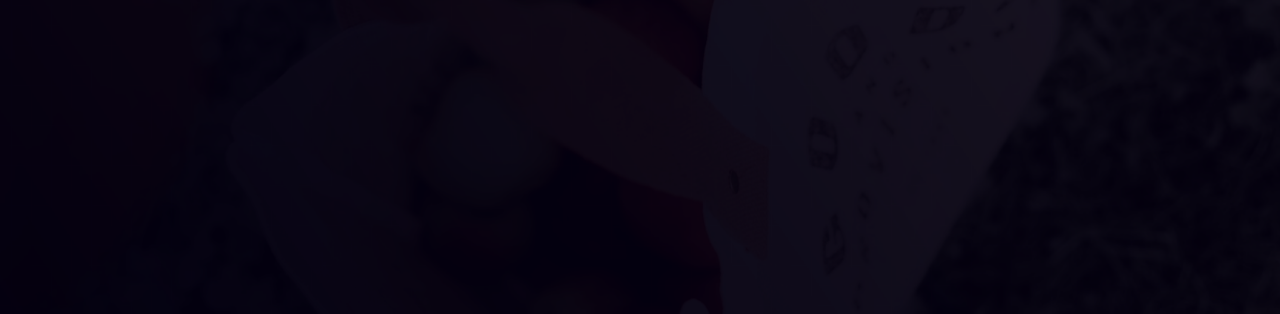
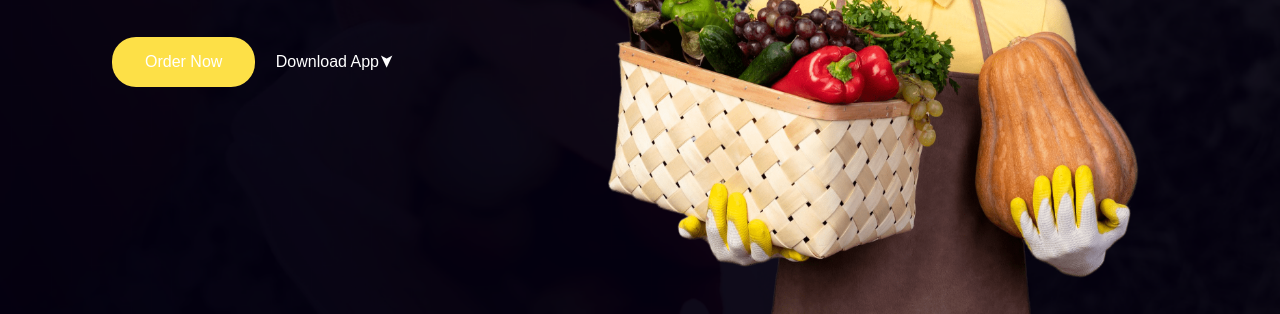
Before and after one commit to HafeefaPC/Tailwind_CSS_website, a plain HTML site: page index.html in a window 1280 px wide. Shown: the part 486-800 px from the top of the page. Drawn offline with nearby package versions, Linux system fonts and the light colour scheme.

Commit message:
styling completed

```diff
--- a/index.html
+++ b/index.html
@@ -9,7 +9,7 @@
 </head>
 <body>
     <div class="container min-h-screen bg-[url('images/image.png')] bg-center
-    bg-cover px-28 py-5">
+    bg-cover px-28 py-5 relative">
       <nav class="flex text-center">
        <img src="images/logo.png" class="w-40 cursor-pointer">
        <ul class="flex-1 text-center">
@@ -25,7 +25,15 @@
             <span class="font-light">15 mins</span></h1>
         <p>Grocify offer a wide range of products, including fresh products, meats,
             dairy,baked goods and non-perishable items.</p>
+         <div class="mt-10">
+            <a href="#" class="bg-yellow-300 rounded-3xl py-3 px-8 font-medium
+            inline-block mr-4  hover:bg-transparent hover:border-yellow-300
+            hover:text-white duration-300 hover: border border-transparent">Order Now</a>
+            <a href="#">Download App<span class="text-lg inline-block rotate-90">&#10148</span></a>
+         </div>
       </div>
+      <img src="images/grocery-image.png" class="w-full xl:w-1/2 xl:absolute bottom-0
+      right-20" >
     </div>
 
 </body>
```
